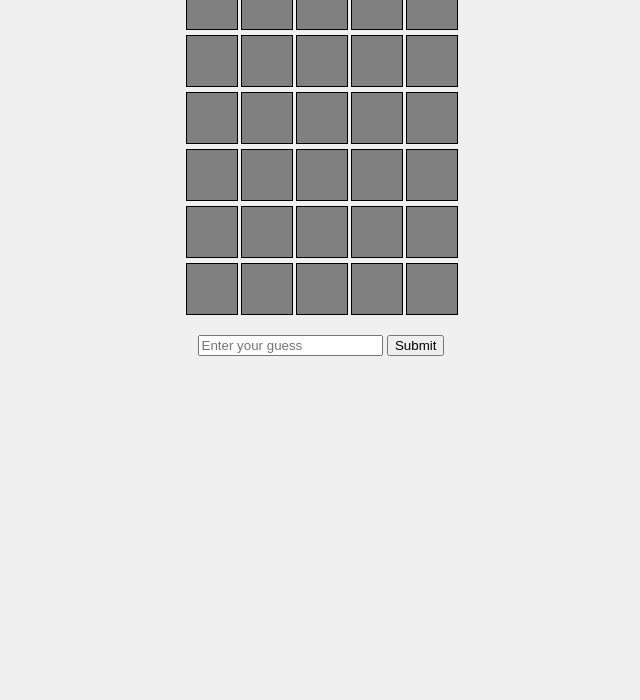
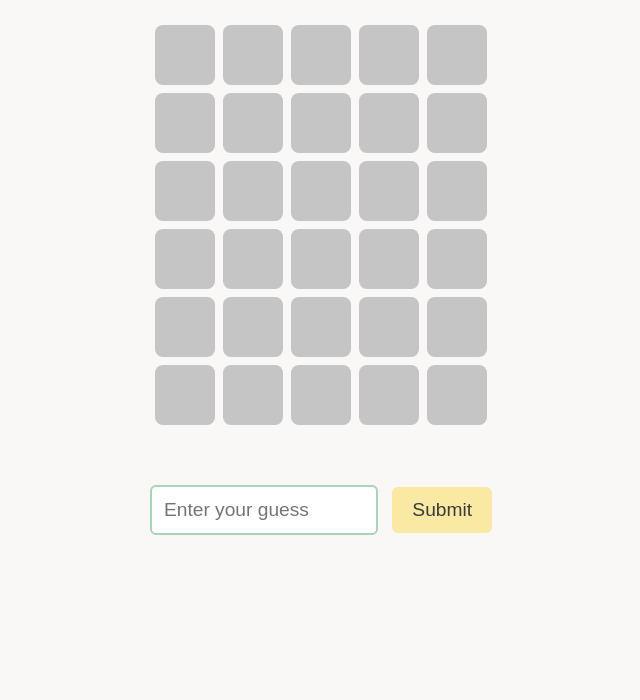
Before and after one commit to JorenAbat/wordle-clone, a plain HTML site: page index.html in a window 1280 px wide. Shown: the part 100-800 px from the top of the page, without its empty margins (319-959 px from the left). Drawn offline with Linux system fonts and the light colour scheme.

Commit message:
Update style.css
Improved the UI

```diff
--- a/styles/style.css
+++ b/styles/style.css
@@ -1,35 +1,43 @@
+/* General Body and Layout */
 body {
-  font-family: Arial, sans-serif;
+  font-family: "Helvetica", sans-serif;
   text-align: center;
   margin: 0;
   padding: 0;
-  background-color: #f0f0f0;
+  background-color: #f9f8f6; /* Light pastel background */
 }
 
+/* Heading */
 h1 {
-  margin-top: 20px;
+  font-size: 3rem;
+  margin-top: 30px;
+  color: #4e6e81; /* Soft pastel blue */
+  font-weight: bold;
 }
 
+/* Game Board */
 #game-board {
   display: grid;
-  grid-template-columns: repeat(5, 50px);
-  grid-gap: 5px;
+  grid-template-columns: repeat(5, 60px);
+  grid-gap: 8px;
   justify-content: center;
-  margin: 20px auto;
+  margin: 40px auto;
+  max-width: 350px;
 }
 
 /* Box styles */
 #game-board div {
-  width: 50px;
-  height: 50px;
-  border: 1px solid #000;
-  background-color: gray; /* Initially gray for absent */
-  font-size: 24px;
+  width: 60px;
+  height: 60px;
+  border-radius: 8px; /* Rounded corners for a softer look */
+  background-color: #c5c5c5; /* Soft pastel gray for absent letters */
+  font-size: 1.8rem;
   text-align: center;
-  line-height: 50px;
-  color: #000;
-  opacity: 1; /* Box is visible */
-  transition: background-color 0.3s ease, color 0.3s ease; /* Smooth transition for color change */
+  line-height: 60px;
+  color: #3b3b3b; /* Slightly darker text for readability */
+  opacity: 1;
+  transition: background-color 0.4s ease, color 0.4s ease,
+    transform 0.3s ease-in-out;
 }
 
 /* Animation for letter reveal */
@@ -39,7 +47,7 @@ h1 {
     opacity: 0;
   }
   50% {
-    transform: scale(1.2);
+    transform: scale(1.1);
     opacity: 1;
   }
   100% {
@@ -55,18 +63,18 @@ h1 {
 
 /* Box Styles for Feedback */
 #game-board div.correct {
-  background-color: green !important;
-  color: white !important;
+  background-color: #a8d5ba; /* Pastel green for correct letters */
+  color: white;
 }
 
 #game-board div.present {
-  background-color: yellow !important;
-  color: black !important;
+  background-color: #f9e9a2; /* Soft pastel yellow for present letters */
+  color: #3b3b3b; /* Keep text dark for visibility */
 }
 
 #game-board div.absent {
-  background-color: gray !important;
-  color: white !important;
+  background-color: #d6d6d6; /* Light gray for absent letters */
+  color: #a1a1a1; /* Slightly lighter text color */
 }
 
 /* Make sure the letter is initially invisible */
@@ -75,6 +83,45 @@ h1 {
   transition: opacity 0.3s ease-in-out;
 }
 
+/* Ensure letter becomes visible after reveal */
 #game-board div.reveal span {
-  opacity: 1; /* Make letter visible */
+  opacity: 1;
+  transition: opacity 0.3s ease-in-out;
 }
+
+/* Input and Button Styles */
+input {
+  padding: 12px;
+  font-size: 1.2rem;
+  border-radius: 6px;
+  border: 2px solid #a8d5ba; /* Pastel green border */
+  margin-top: 20px;
+  width: 200px;
+  transition: border-color 0.3s ease;
+}
+
+input:focus {
+  outline: none;
+  border-color: #4e6e81; /* Soft blue border on focus */
+}
+
+button {
+  padding: 12px 20px;
+  font-size: 1.2rem;
+  border-radius: 6px;
+  background-color: #f9e9a2; /* Pastel yellow background */
+  color: #3b3b3b;
+  border: none;
+  margin-left: 10px;
+  cursor: pointer;
+  transition: background-color 0.3s ease;
+}
+
+button:hover {
+  background-color: #f2d347; /* Darker yellow on hover */
+}
+
+button:disabled {
+  background-color: #d1d1d1; /* Disabled state */
+  cursor: not-allowed;
+}
```
